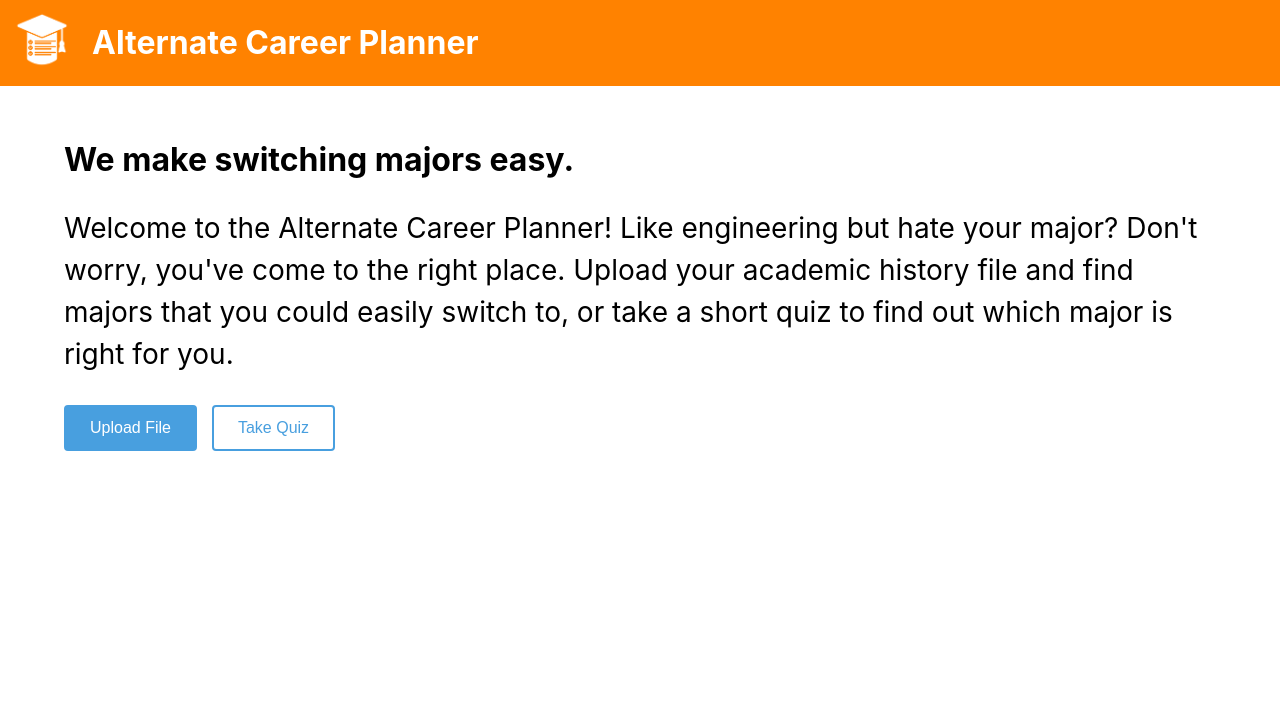
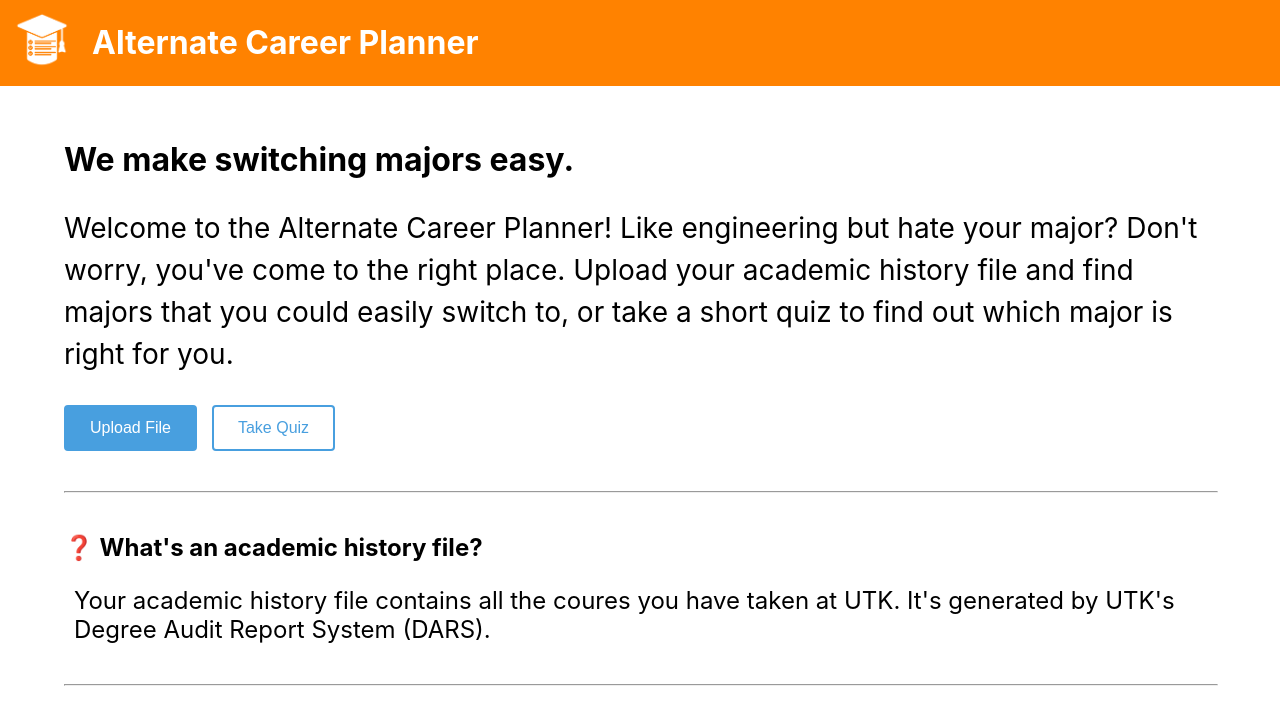
Before and after one commit to ryandperry/Alternate-Career-Planner, a React (Create React App) app in the folder alternate-career-planner/: page / in a window 1280 px wide. Shown: the top 724 px of the page. Built offline with nearby package versions, Linux system fonts and the light colour scheme; the HTML template or start-up script is replaced by a standard one.

Commit message:
#20 added academic history file tutorial to home screen

```diff
--- a/alternate-career-planner/src/views/Home/Home.css
+++ b/alternate-career-planner/src/views/Home/Home.css
@@ -1,3 +1,7 @@
+/* Home.css
+ * Description: CSS styling for Home.js
+ */
+
 .Home {
     text-align: left;
     padding-top: 30px;
@@ -6,15 +10,20 @@
     padding-bottom: 30px;
     width: 90%;
 }
+
 .text-section p {
     font-size: 28px;
     margin-bottom: 30px;
     line-height: 1.5;
+
 }
+
 .buttons {
     display: flex;
     gap: 15px;
+    margin-bottom: 30px;
 }
+
 .upload-button {
     background-color: #489FDF;
     color: white;
@@ -34,3 +43,8 @@
     border-radius: 4px;
     cursor: pointer;
 }
+
+.tutorial-section p {
+  padding-left: 10px;
+  font-size: 24px;
+}
--- a/alternate-career-planner/src/views/Home/Home.js
+++ b/alternate-career-planner/src/views/Home/Home.js
@@ -1,9 +1,54 @@
+/* Home.js
+ * Description: Implements the webpage homescreen. Displays a brief
+ * descritpion of webpage, buttons, and tutorial.
+ */
+
 import React from 'react';
 import { Link } from 'react-router-dom';
 import './Home.css';
+import ImageSlider from "./../../components/ImageSlider/ImageSlider";
+
 const Home = () => {
+
+    const slides = [
+        {
+            url: 'http://localhost:3000/image-1.jpg',
+            title: 'Step 1: In myUTK, click the My Resources Tab, and select '
+                 + 'DARS and uTrack.'
+        },
+        {
+            url: 'http://localhost:3000/image-2.jpg',
+            title: 'Step 2: Select Run Declared Programs.'
+        },
+        {
+            url: 'http://localhost:3000/image-3.jpg',
+            title: 'Step 3: Select your audit from the Program Column.'
+        },
+        {
+            url: 'http://localhost:3000/image-4.jpg',
+            title: 'Step 4: Navigate to the Course History tab.'
+        },
+        {
+            url: 'http://localhost:3000/image-5.jpg',
+            title: 'Step 5: Right click the Course History table and select Save As.'
+        },
+        {
+            url: 'http://localhost:3000/image-6.jpg',
+            title: 'Step 6: Save your academic history file as filetype WebPage'
+                 + ', HTML Only.'
+        }
+    ];
+
+    const containerStyles = {
+        width: '921.6px',
+        height: '518.4px',
+        margin: '0 auto',
+    };
+
     return (
         <div className='Home'>
+
+            {/* Brief Description */}
             <div className='text-section'>
                 <h1>We make switching majors easy.</h1>
                 <p> Welcome to the Alternate Career Planner! Like
@@ -12,6 +57,8 @@ const Home = () => {
                     history file and find majors that you could easily
                     switch to, or take a short quiz to find out which
                     major is right for you. </p>
+
+                {/* Buttons */}
                 <div className='buttons'>
                     <button className='upload-button'>Upload File</button>
                     <Link to='/quiz'>
@@ -19,6 +66,23 @@ const Home = () => {
                     </Link>
                 </div>
             </div>
+
+            <hr style={{ width: '100%', marginTop: '40px', marginBottom: '40px' }} />
+
+            {/* Tutorial */}
+            <h2>❓ What's an academic history file?</h2>
+            <div className='tutorial-section'>
+                <p>Your academic history file contains all the coures
+                   you have taken at UTK. It's generated by UTK's Degree
+                   Audit Report System (DARS).</p>
+            </div>
+
+            <hr style={{ width: '100%', marginTop: '40px', marginBottom: '40px' }} />
+
+            <div style={containerStyles}>
+                <ImageSlider slides={slides}/>
+            </div>
+
         </div>
     );
 };
```
